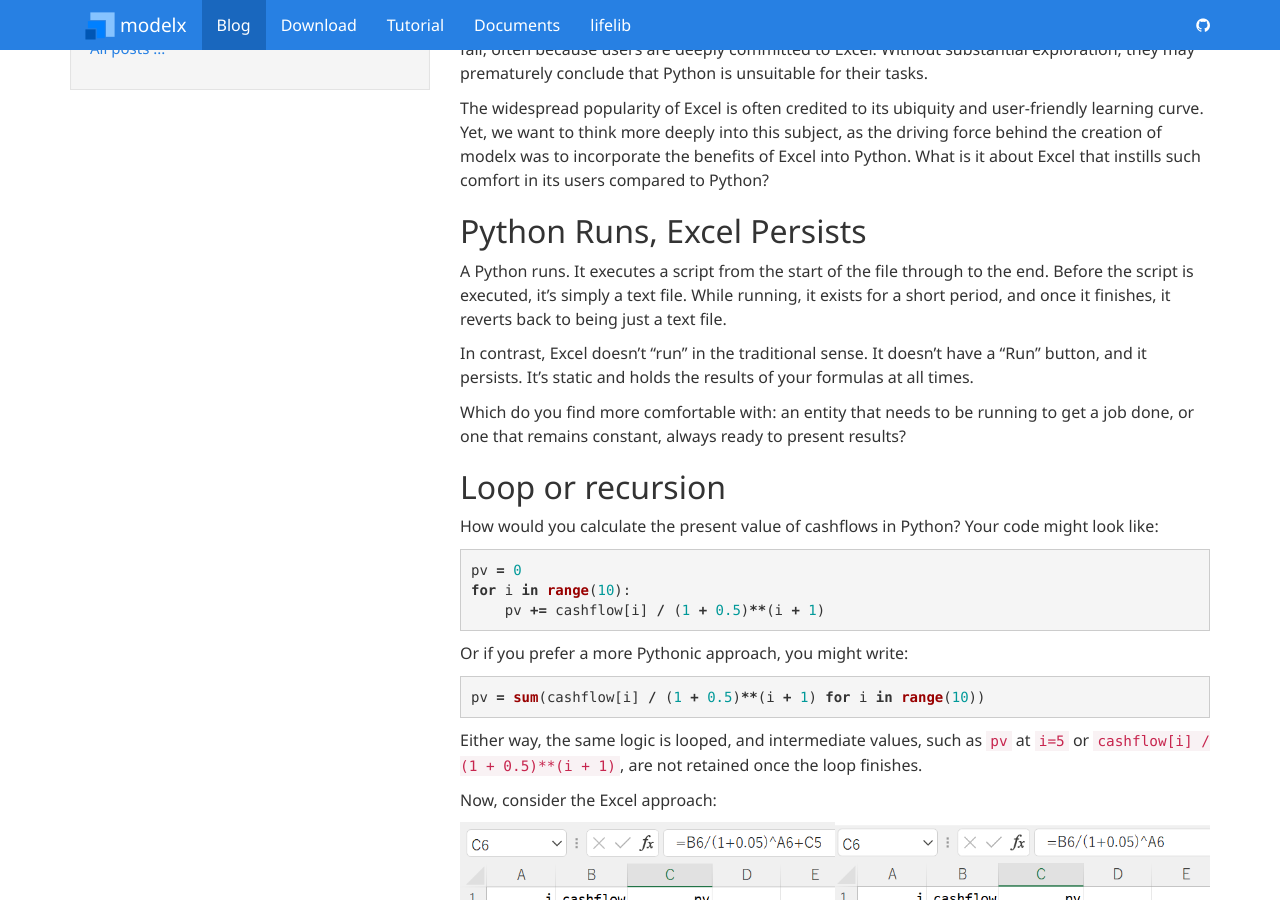
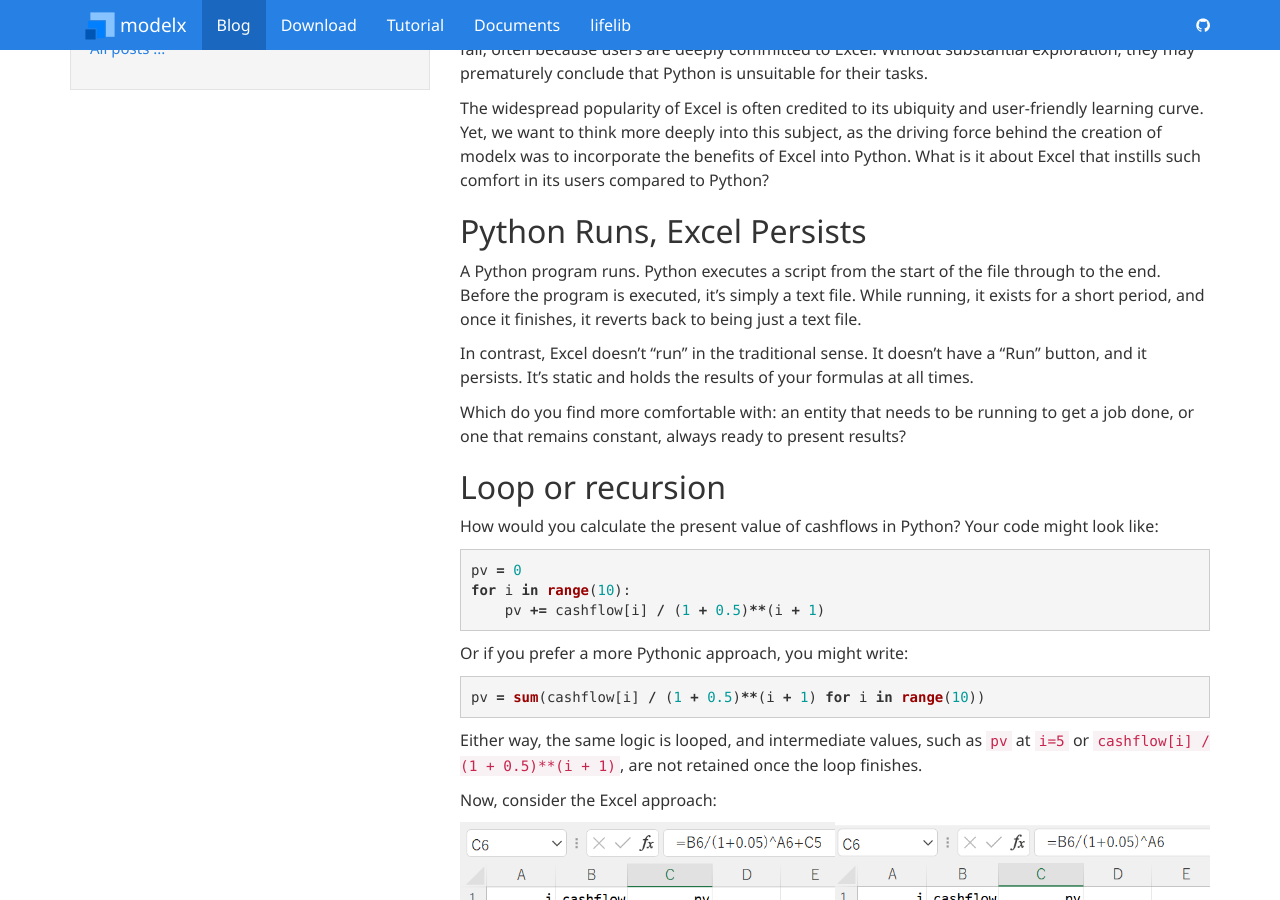
Before and after one commit to fumitoh/modelx-site, a Jekyll site: the page built from _posts/2022-03-06-why-excel-is-better-than-python.md, in a window 1280 px wide and 900 px high, scrolled down 366 px. Built offline with Jekyll 4.4.1, drawn with Linux system fonts in a browser that asks for light colours; comment, search, counter and statistics services are not loaded.

Commit message:
Update 2022-03-06-why-excel-is-better-than-python.md

```diff
--- a/_posts/2022-03-06-why-excel-is-better-than-python.md
+++ b/_posts/2022-03-06-why-excel-is-better-than-python.md
@@ -27,7 +27,7 @@ What is it about Excel that instills such comfort in its users compared to Pytho
 
 ## Python Runs, Excel Persists
 
-A Python runs. It executes a script from the start of the file through to the end. Before the script is executed, it's simply a text file. While running, it exists for a short period, and once it finishes, it reverts back to being just a text file.
+A Python program runs. Python executes a script from the start of the file through to the end. Before the program is executed, it's simply a text file. While running, it exists for a short period, and once it finishes, it reverts back to being just a text file.
 
 In contrast, Excel doesn't "run" in the traditional sense. It doesn't have a "Run" button, and it persists. It's static and holds the results of your formulas at all times.
 
```
